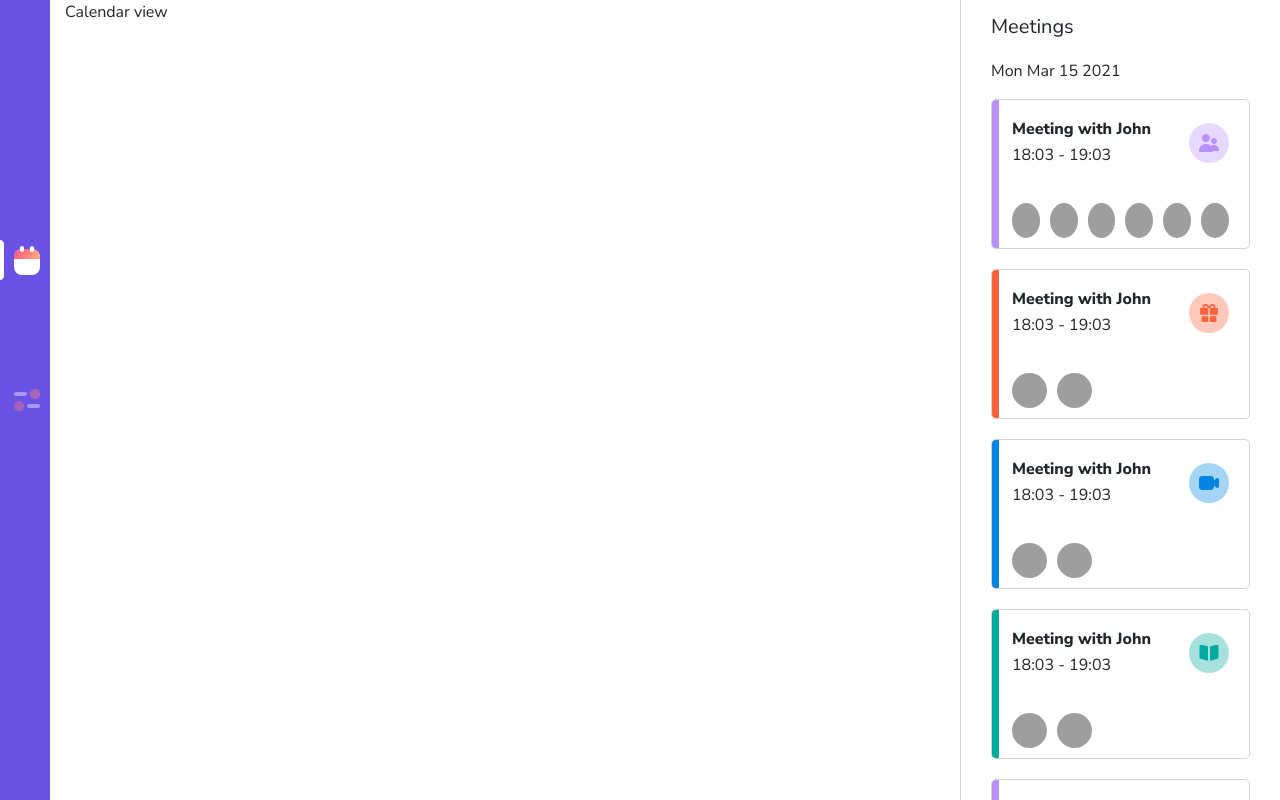
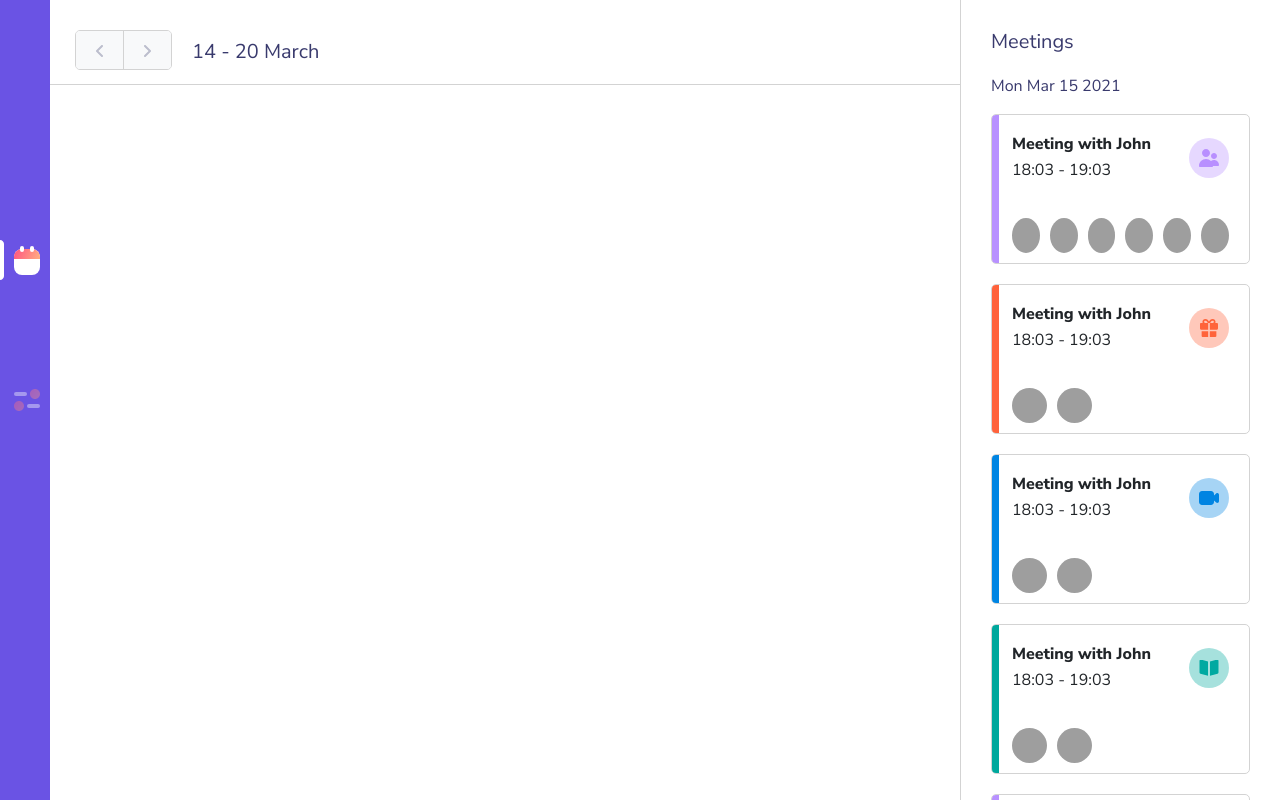
Before and after one commit to mourke/meeting-room-schedule-visualisation, a React (Create React App) app: page / in a window 1280 px wide. Built offline with nearby package versions, Linux system fonts and the light colour scheme; grey boxes are pictures that could not be loaded.

Commit message:
Implement stepper control and add state to login view

```diff
--- a/src/views/CalendarView.css
+++ b/src/views/CalendarView.css
@@ -0,0 +1,44 @@
+.calendar-view-stepper-control-left-image {
+    -webkit-transform: scaleX(-1);
+    transform: scaleX(-1);
+}
+
+.calendar-view-stepper-control {
+    display: inline-block;
+    border: 1px solid lightgray;
+    border-radius: 5px;
+    overflow: hidden;
+    height: 40px;
+}
+
+.calendar-view-stepper-control > button {
+    padding-left: 20px;
+    padding-right: 20px;
+    border-radius: 0 !important;
+    border: none !important;
+    height: 100%;
+    margin-top: -30px; /* for some reason this is here because putting the separator div messes up the alignment*/
+}
+
+.calendar-view-current-week {
+    display: inline-block;
+    transform: translateY(-50%);
+    margin-left: 20px;
+    color: #393a6d;
+}
+
+.calendar-view-stepper-control-separator {
+    width: 1px;
+    height: 100%;
+    background-color: lightgray;
+    display: inline-block;
+}
+
+.calendar-view-stepper-control-right-button {
+    width: 50%;
+
+}
+
+.calendar-view-stepper-control-left-button {
+    width: 50%;
+}
--- a/src/views/CalendarView.tsx
+++ b/src/views/CalendarView.tsx
@@ -1,8 +1,10 @@
-import './CalendarView.css';
-import React from 'react';
+import './CalendarView.css'
+import React from 'react'
+import RightChevron from '../images/icons/Right Chevron.svg'
 
 type CalendarViewState = {
     loading: boolean
+    now: Date
 }
 
 type CalendarViewProps = {
@@ -10,7 +12,52 @@ type CalendarViewProps = {
 
 export default class CalendarView extends React.Component<CalendarViewProps, CalendarViewState> {
 
+    constructor(props: CalendarViewProps) {
+        super(props)
+
+        this.state = {loading: false, now: new Date()}
+        this.nextWeek = this.nextWeek.bind(this)
+        this.previousWeek = this.previousWeek.bind(this)
+    }
+
+    weekString(date: Date) {
+        const startOfWeek = date.getDate() - date.getDay() // First day is the day of the month - the day of the week
+
+        const firstDay = new Date(date.setDate(startOfWeek))
+        const lastDay = new Date(date.setDate(firstDay.getDate() + 6))
+        const month = lastDay.toLocaleString('default', { month: 'long' }) // use the month of the last date in case we have changed month
+
+        return `${firstDay.getDate()} - ${lastDay.getDate()} ${month}`
+    }
+
+    previousWeek() {
+        const currentDate = this.state.now
+        currentDate.setDate(currentDate.getDate() - 7)
+        this.setState({now: currentDate})
+    }
+
+    nextWeek() {
+        const currentDate = this.state.now
+        currentDate.setDate(currentDate.getDate() + 7)
+        this.setState({now: currentDate})
+    }
+
     render() {
-        return <div>Calendar view</div>;
+        return (
+            <div>
+                <div style={{marginTop: "30px", paddingLeft: "25px", borderBottom: "1px solid lightgray"}}>
+                    <div className={"calendar-view-stepper-control"}>
+                        <button onClick={this.previousWeek} type={"button"} className={"btn btn-light"}>
+                            <img className={"calendar-view-stepper-control-left-image"} src={RightChevron} alt={"Go back a week"}/>
+                        </button>
+                        <div className={"calendar-view-stepper-control-separator"}/>
+                        <button onClick={this.nextWeek} type={"button"} className={"btn btn-light"}>
+                            <img src={RightChevron} alt={"Go forward a week"}/>
+                        </button>
+                    </div>
+                    <h5 className={"calendar-view-current-week"}>{this.weekString(this.state.now)}</h5>
+                </div>
+            </div>
+        )
     }
 }
--- a/src/views/MeetingsOverviewView.css
+++ b/src/views/MeetingsOverviewView.css
@@ -1,5 +1,6 @@
 .meetings-overview-scroll-container {
     height: 100vh;
+    padding-top: 15px;
     overflow: scroll;
     -ms-overflow-style: none;  /* IE and Edge */
     scrollbar-width: none;  /* Firefox */
@@ -85,12 +86,14 @@
 
 .meetings-overview-header-text {
     padding-bottom: 10px;
+    color: #393a6d;
 }
 
 
 .meetings-overview-heading {
     margin-top: 15px;
     margin-left: 15px;
+    color: #393a6d;
 }
 
 .meetings-overview-meeting-color-tab {
--- a/src/views/MeetingsOverviewView.tsx
+++ b/src/views/MeetingsOverviewView.tsx
@@ -23,7 +23,7 @@ export default class MeetingsOverviewView extends React.Component<MeetingsOvervi
     private meetings: Record<string, Meeting[]>
 
     constructor(props: MeetingsOverviewViewProps) {
-        super(props);
+        super(props)
 
         this.meetings = {}
         this.state = {loading: false, error: undefined, empty: true}
@@ -133,11 +133,10 @@ export default class MeetingsOverviewView extends React.Component<MeetingsOvervi
         )
     }
 
-    static readonly MINUTES_IN_MILLISECONDS = 60000
-
     meetingStringFromMeeting(meeting: Meeting) {
         const start = meeting.time
-        const end = new Date(start.getTime() + meeting.duration*MeetingsOverviewView.MINUTES_IN_MILLISECONDS)
+        const minutesInMilliseconds = 60000
+        const end = new Date(start.getTime() + meeting.duration*minutesInMilliseconds)
 
         const addLeadingZero = (time: number) => `0${time}`.slice(-2)
         return `${addLeadingZero(start.getHours())}:${addLeadingZero(start.getMinutes())} - ${addLeadingZero(end.getHours())}:${addLeadingZero(end.getMinutes())}`
--- a/src/views/SidebarSplitViewController.tsx
+++ b/src/views/SidebarSplitViewController.tsx
@@ -76,7 +76,7 @@ export default class SidebarSplitViewController extends React.Component<SidebarS
             <Container fluid>
                 <Row>
                     {this.sidebar()}
-                    <Col>{this.currentPage().mainView}</Col>
+                    <Col style={{padding: 0}}>{this.currentPage().mainView}</Col>
                     {detail}
                 </Row>
             </Container>
```
Also changed, not shown: src/views/LoginView.tsx (+15 -6 lines), src/images/icons/Right Chevron.svg (added).
